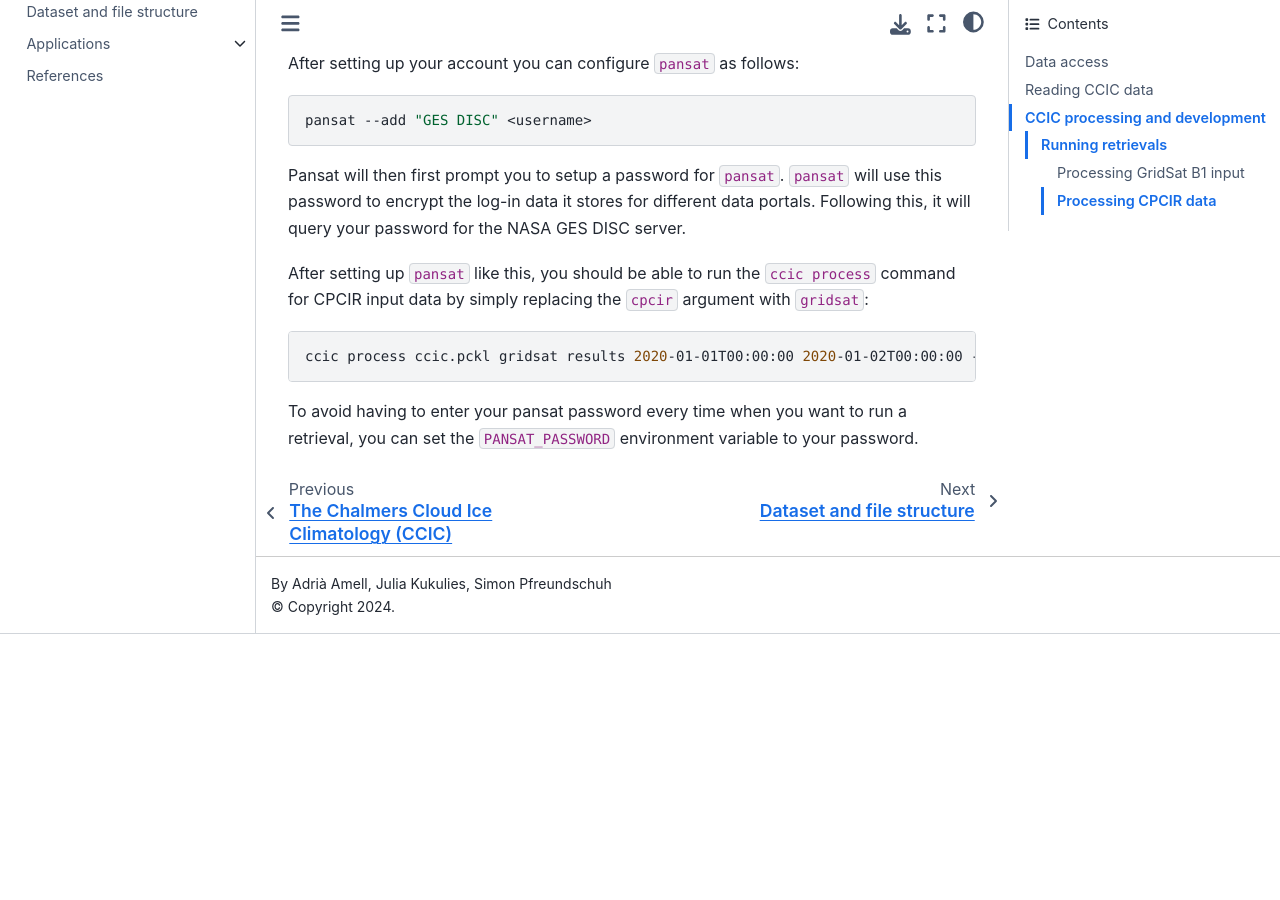
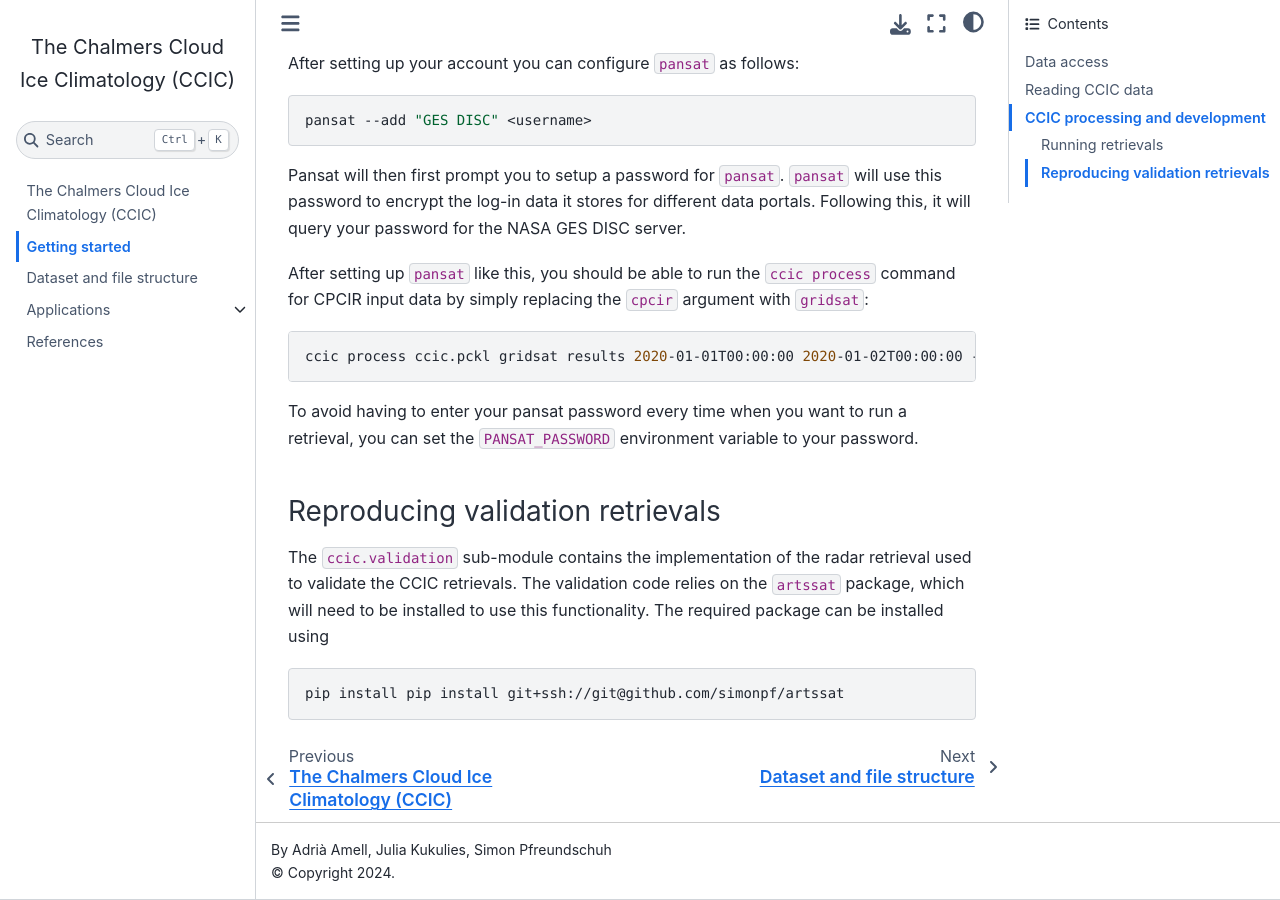
Before and after one commit to SEE-GEO/ccic, a Jupyter Book: the page built from docs/getting_started.md, in a window 1280 px wide and 900 px high, scrolled down 2470 px. Built offline with Jupyter Book 1.0.4 settings and Sphinx 7.4.7 and the Sphinx Book theme 1.1.4, drawn with Linux system fonts in a browser that asks for light colours; pages that are not in the unit, such as notebooks, are missing from menus; before the commit the page ends 3104 px from its top, so only the background shows below that.

Commit message:
Mention extra 'artssat' dependency of validation data code.

````diff
--- a/docs/getting_started.md
+++ b/docs/getting_started.md
@@ -109,3 +109,11 @@
 ```
 
 To avoid having to enter your pansat password every time when you want to run a retrieval, you can set the ``PANSAT_PASSWORD`` environment variable to your password.
+
+### Reproducing validation retrievals
+
+The ``ccic.validation`` sub-module contains the implementation of the radar retrieval used to validate the CCIC retrievals. The validation code relies on the ``artssat`` package, which will need to be installed to use this functionality. The required package can be installed using
+
+``` shell
+pip install pip install git+ssh://git@github.com/simonpf/artssat
+```
````
